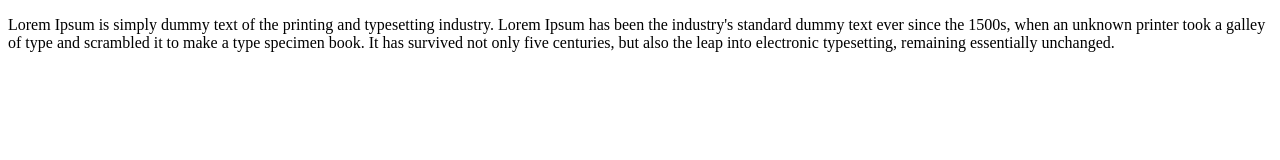
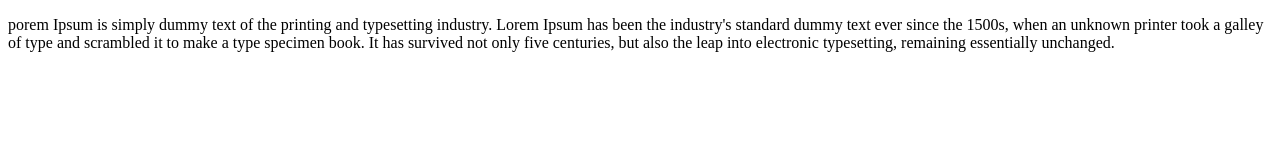
Before and after one commit to FabioNeves28/Engenharia-Software, a plain HTML site: page index.html in a window 1280 px wide. Drawn offline with Linux system fonts and the light colour scheme.

Commit message:
commit-fe

```diff
--- a/index.html
+++ b/index.html
@@ -7,6 +7,6 @@
     <title>Document</title>
 </head>
 <body>
-    <p>Lorem Ipsum is simply dummy text of the printing and typesetting industry. Lorem Ipsum has been the industry's standard dummy text ever since the 1500s, when an unknown printer took a galley of type and scrambled it to make a type specimen book. It has survived not only five centuries, but also the leap into electronic typesetting, remaining essentially unchanged.</p>
+    <p>porem Ipsum is simply dummy text of the printing and typesetting industry. Lorem Ipsum has been the industry's standard dummy text ever since the 1500s, when an unknown printer took a galley of type and scrambled it to make a type specimen book. It has survived not only five centuries, but also the leap into electronic typesetting, remaining essentially unchanged.</p>
 </body>
 </html>
```
